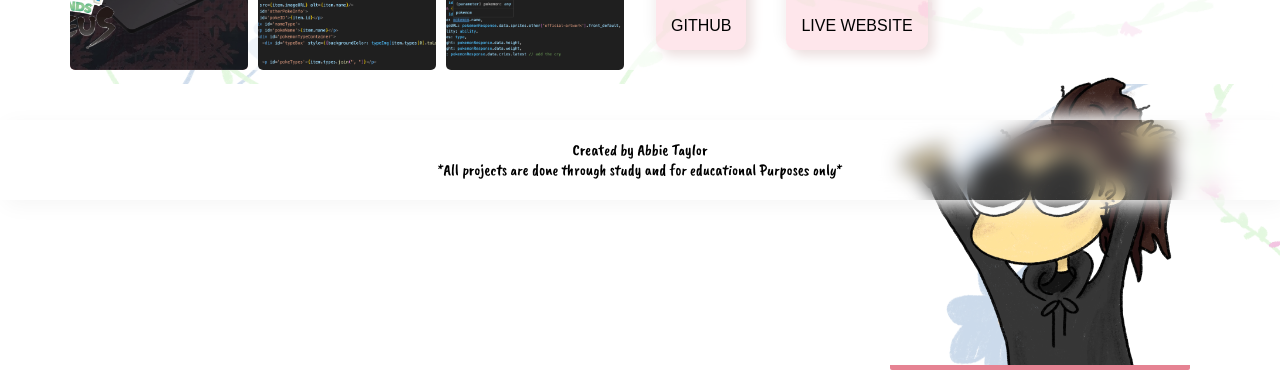
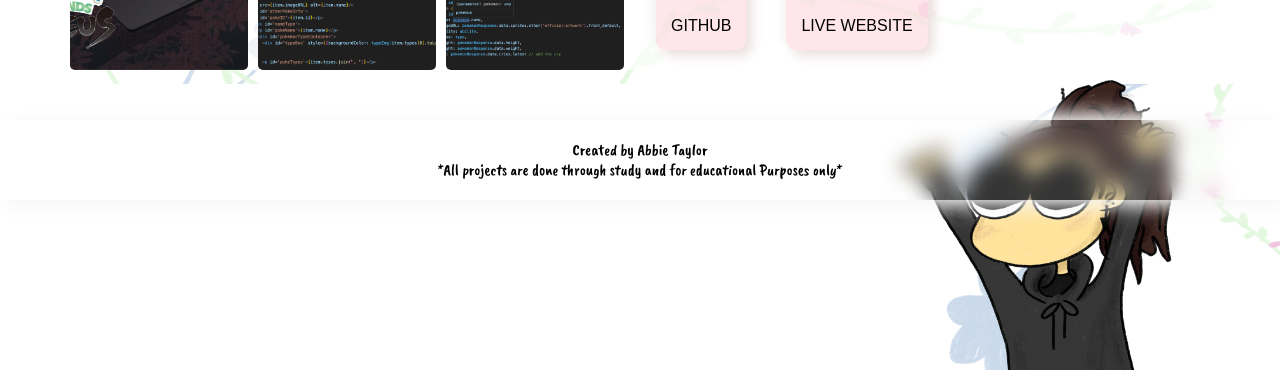
Before and after one commit to artcreatezart/MyPortfolio, a React (Vite) app: page /#/project/1 in a window 1280 px wide. Shown: the part 940-1310 px from the top of the page. Built offline with nearby package versions, Linux system fonts and the light colour scheme; no server answers; a web font is replaced by a local one.

Commit message:
changed home photo

```diff
--- a/src/App.jsx
+++ b/src/App.jsx
@@ -10,9 +10,12 @@ const App = () => {
 
   return (
     <HashRouter>
-    <Header/>
-    <Links/>
-    <Footer/>
+      <div id='rootContainer'>
+      <Header/>
+      <Links/>
+      <Footer/>
+      </div>
+
     </HashRouter>
   )
 }
--- a/src/app.scss
+++ b/src/app.scss
@@ -8,6 +8,12 @@
   padding: 0;
   margin: 0;
   box-sizing: border-box;
+}
+
+#rootContainer {
+  min-height: 100dvh;
+  display: grid;
+  grid-template-rows: auto 1fr auto;
 }
 
 h1 {
--- a/src/components/pages/home/home.scss
+++ b/src/components/pages/home/home.scss
@@ -9,7 +9,7 @@
   .left-home-img-container {
     width: 40%;
     height: 600px;
-    background-image: url('/img/home-img-character.webp');
+    background-image: url('/img/home-img-character.png');
     background-position: center;
     background-size: cover;
     border-radius: 5px;
--- a/src/components/pages/singleProject/singleProject.scss
+++ b/src/components/pages/singleProject/singleProject.scss
@@ -180,8 +180,7 @@
             background-size: cover;
             position: absolute;
             right: 20px;
-            border-bottom: 5px solid rgb(230, 131, 147);
-            border-radius: 2px;
+
         }
 
     }
```
Also changed, not shown: public/img/home-img-character.webp (deleted), 1 other file (tests, documents, lock files or other folders).
